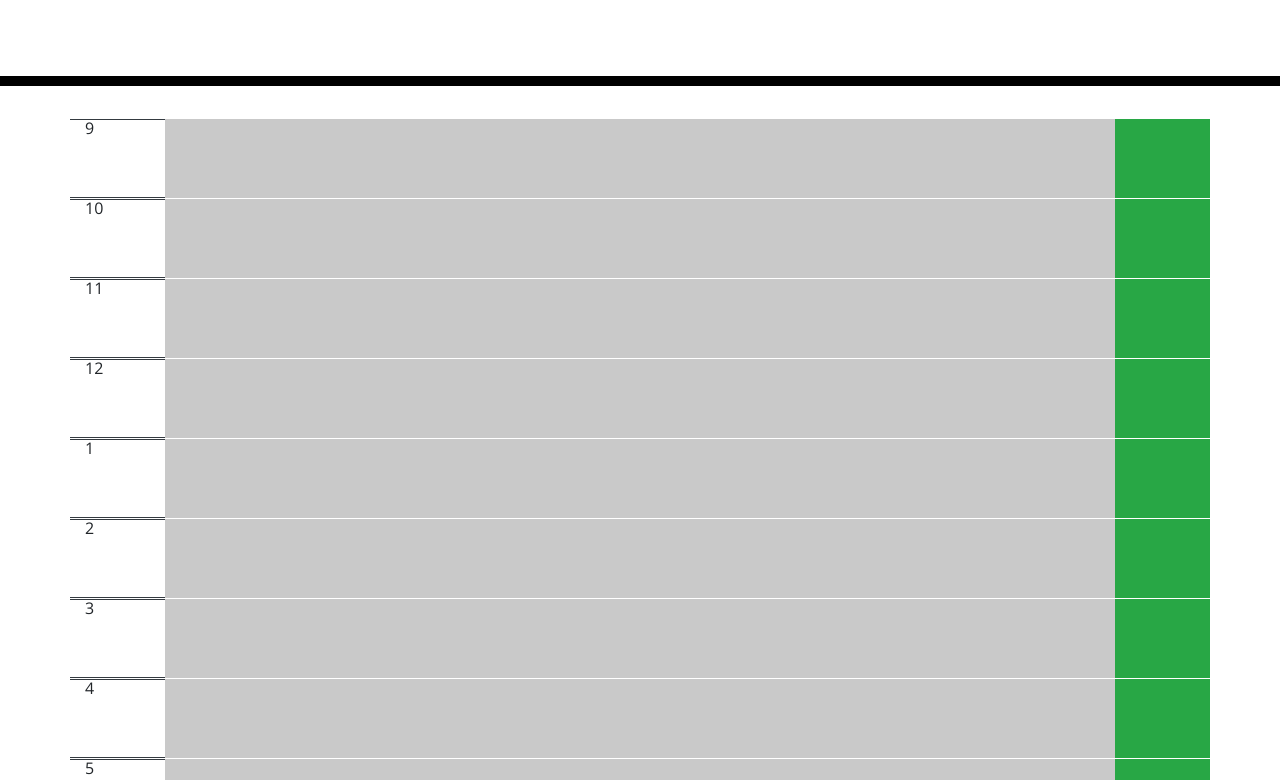
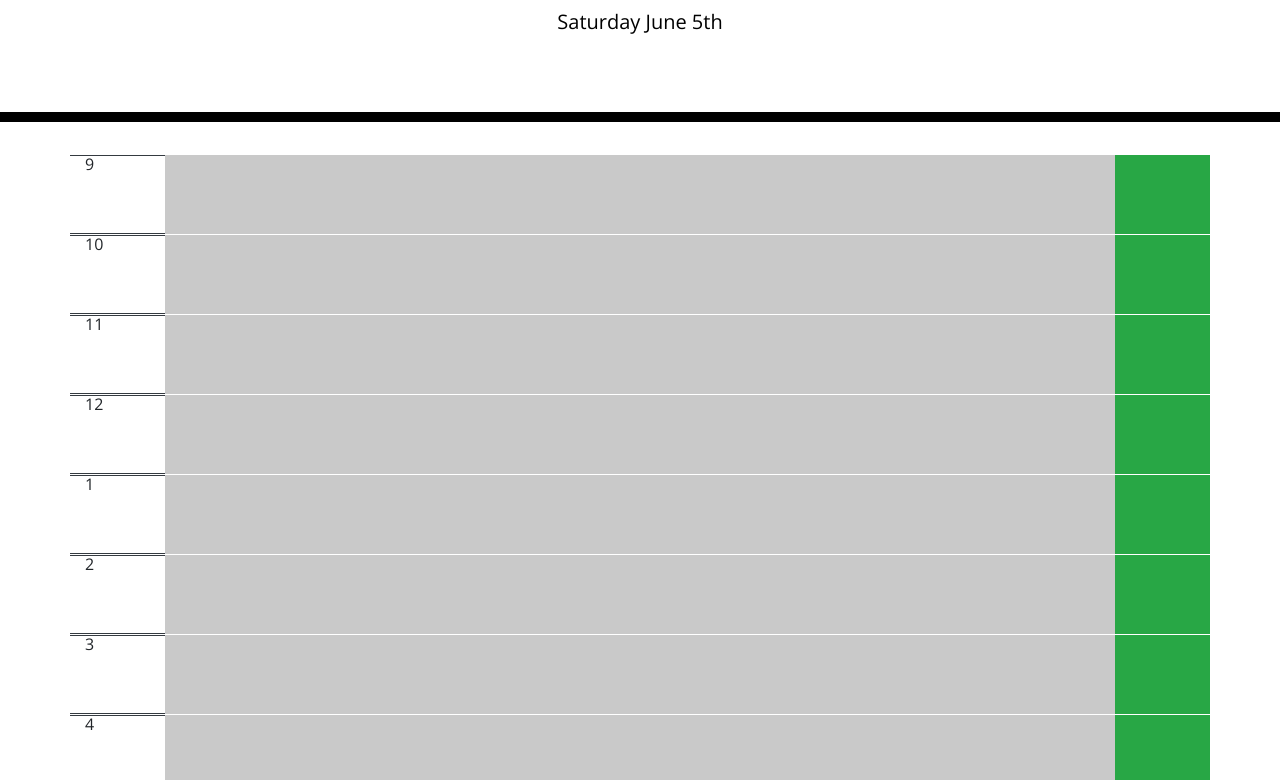
Before and after one commit to Tylaw93/Wustl_Workday_Scheduler, a plain HTML site: page index.html in a window 1280 px wide. Shown: the part 182-962 px from the top of the page. Drawn offline with nearby package versions, Linux system fonts and the light colour scheme.

Commit message:
Set up  Date
Used moment to get and display todays date

```diff
--- a/index.html
+++ b/index.html
@@ -4,7 +4,7 @@
     <meta charset="UTF-8" />
     <meta name="viewport" content="width=device-width, initial-scale=1.0" />
     <meta http-equiv="X-UA-Compatible" content="ie=edge" />
-    <script src="https://cdnjs.cloudflare.com/ajax/libs/jquery/3.2.1/jquery.min.js"></script>
+
     <link
       rel="stylesheet"
       href="https://stackpath.bootstrapcdn.com/bootstrap/4.3.1/css/bootstrap.min.css"
@@ -39,8 +39,9 @@
 
       <!-- Timeblocks go here -->
     </div>
+    <script src="https://cdnjs.cloudflare.com/ajax/libs/jquery/3.2.1/jquery.min.js"></script>
+    <script src="https://cdnjs.cloudflare.com/ajax/libs/moment.js/2.24.0/moment.min.js"></script>
     <script src="script.js"></script>
 
-    <script src="https://cdnjs.cloudflare.com/ajax/libs/moment.js/2.24.0/moment.min.js"></script>
   </body>
 </html>
--- a/script.js
+++ b/script.js
@@ -6,3 +6,5 @@ for(var i=1;i<6;i++){
     let newDiv ="<div class='row'><div class='col-1 border-top border-bottom border-dark'>" + i + "</div><div class='col-10' style='background-color: #c9c9c9'></div><div class='col-1 bg-success'></div></div>"
     $(".scheduler").append(newDiv)
 }
+let today = moment().format("dddd MMMM Do")
+$("#currentDay").text(today);
```
